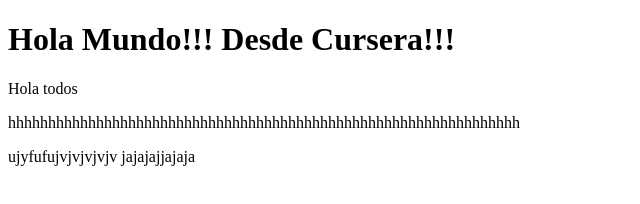
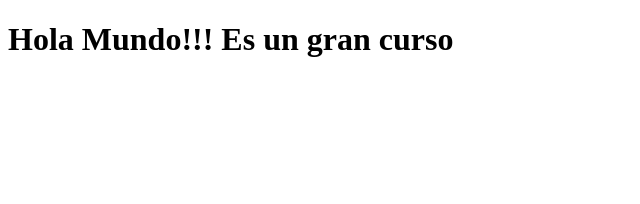
Before and after one commit to jluquxcah/coursera-test, a plain HTML site: page site/index.html in a window 1280 px wide. Shown: the whole page, without its empty margins (0-640 px from the left). Drawn offline with Linux system fonts and the light colour scheme.

```diff
--- a/site/index.html
+++ b/site/index.html
@@ -4,10 +4,6 @@
 		<title>Hola Cursera</title>
 	</head>
 	<body>
-		<h1>Hola Mundo!!!  Desde Cursera!!!</h1>
-		<p>Hola todos</p>
-		<p>hhhhhhhhhhhhhhhhhhhhhhhhhhhhhhhhhhhhhhhhhhhhhhhhhhhhhhhhhhhhhhhh</p>
-		ujyfufujvjvjvjvjv
-		jajajajjajaja
+		<h1>Hola Mundo!!!  Es un gran curso</h1>
 	</body>
 </html>
```
